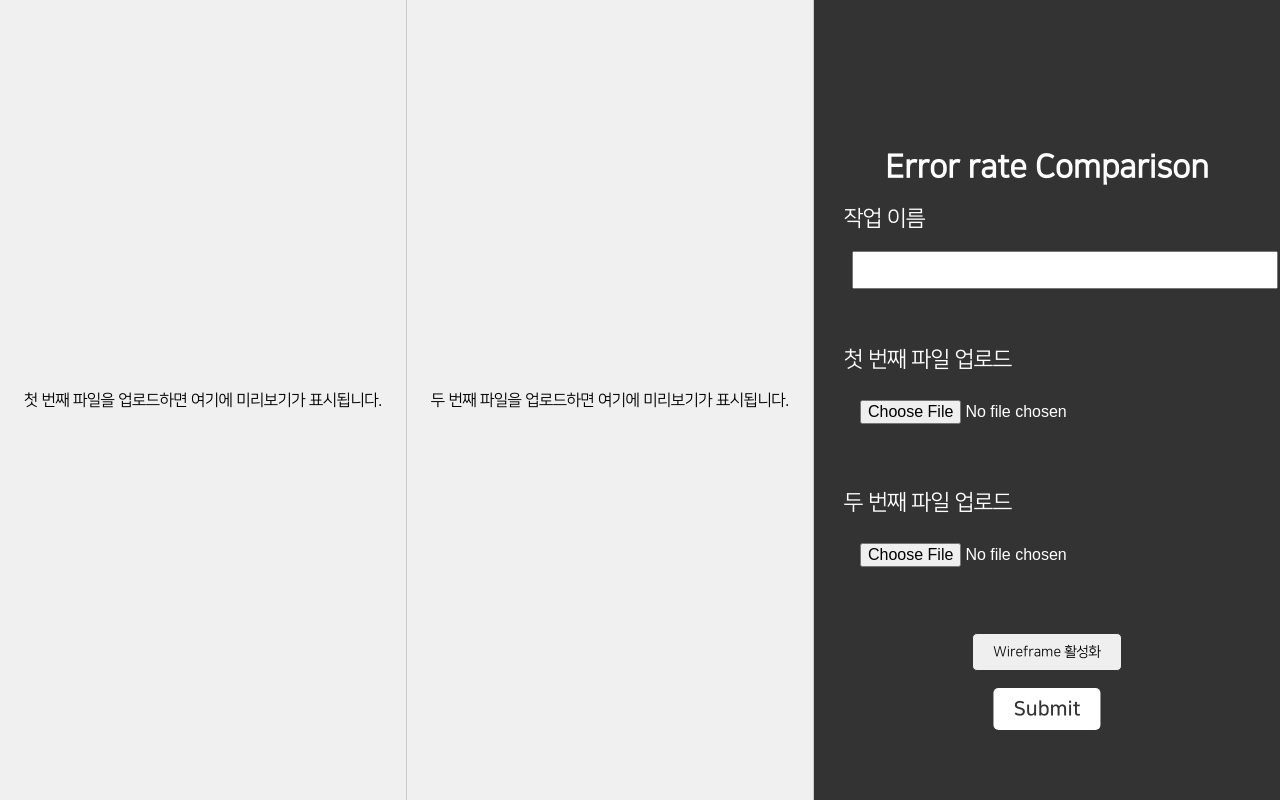
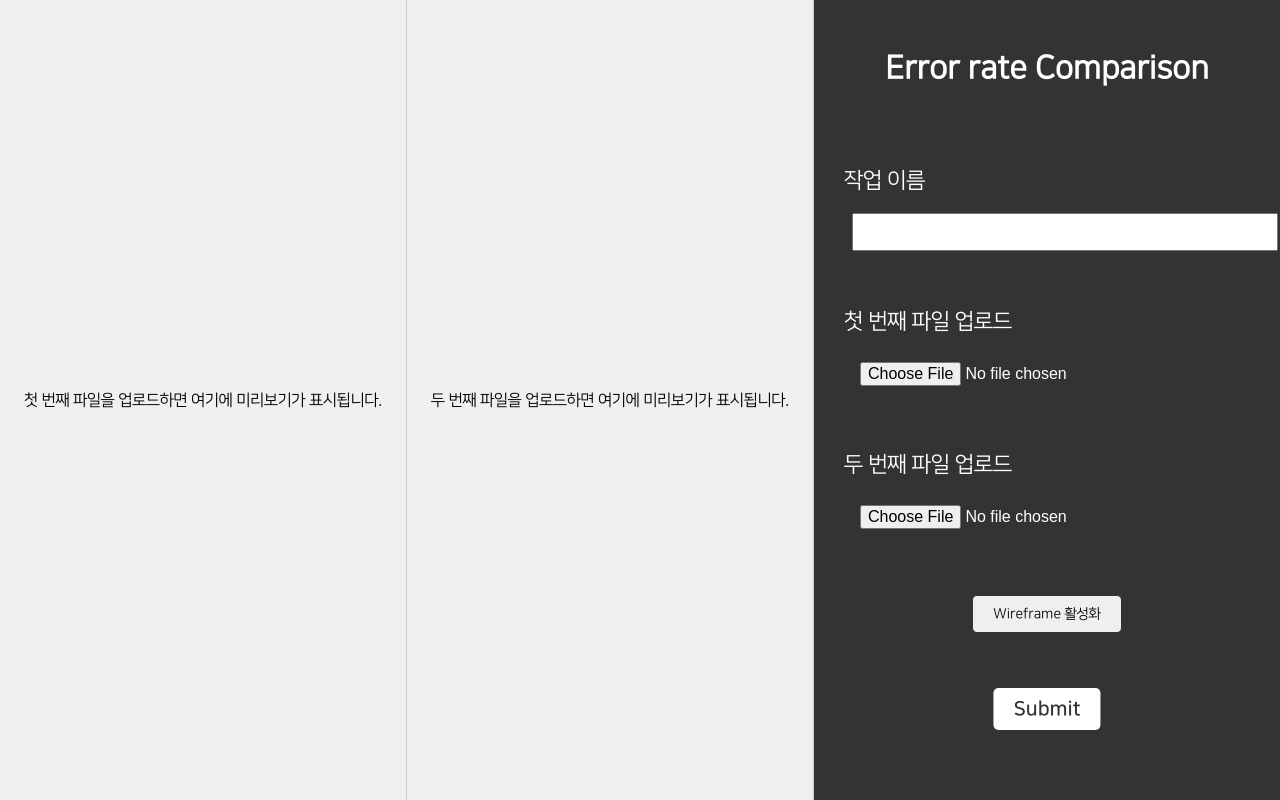
Before and after one commit to 3DNoiseMaster/3DNoiseMaster-FE, a React (Create React App) app: page /api/display/workspace/errorComp in a window 1280 px wide. Built offline with nearby package versions, Linux system fonts and the light colour scheme.

Commit message:
fix : file download

```diff
--- a/src/pages/ErrorCompPage.tsx
+++ b/src/pages/ErrorCompPage.tsx
@@ -185,7 +185,7 @@ const ErrorCompPage: React.FC = () => {
         )}
       </div>
       <div style={styles.rightPane}>
-        <h1>Error rate Comparison</h1>
+        <h1 style={styles.heading}>Error rate Comparison</h1>
         <form onSubmit={handleSubmit} style={styles.form}>
           <label style={styles.label}>
             작업 이름
@@ -250,6 +250,12 @@ const styles: { [key: string]: React.CSSProperties } = {
     alignItems: 'center',
     position: 'relative',
   },
+  heading: {
+    padding: '10px 20px',
+    position: 'absolute',
+    top: '20px',
+    textAlign: 'center',
+  },
   imagePreview: {
     maxWidth: '100%',
     maxHeight: '100%',
--- a/src/pages/NoiseRemPage.tsx
+++ b/src/pages/NoiseRemPage.tsx
@@ -131,7 +131,7 @@ const NoiseRemPage: React.FC = () => {
         )}
       </div>
       <div style={styles.rightPane}>
-        <h1>잡음 제거</h1>
+      <h1 style={styles.heading}>Noise Removal</h1>
         <form onSubmit={handleSubmit} style={styles.form}>
           <label style={styles.label}>
             작업 이름:
@@ -155,7 +155,7 @@ const NoiseRemPage: React.FC = () => {
           <button type="button" onClick={toggleWireframe} style={styles.wireframeButton}>
             {isWireframe ? 'Wireframe 비활성화' : 'Wireframe 활성화'}
           </button>
-          <button type="submit" style={styles.submitButton}>작업 생성</button>
+          <button type="submit" style={styles.submitButton}>Submit</button>
         </form>
       </div>
     </div>
@@ -194,6 +194,12 @@ const styles: { [key: string]: React.CSSProperties } = {
     justifyContent: 'center',
     alignItems: 'center',
     position: 'relative',
+  },
+  heading: {
+    padding: '10px 20px',
+    position: 'absolute',
+    top: '20px',
+    textAlign: 'center',
   },
   imagePreview: {
     maxWidth: '100%',
--- a/src/pages/WorkspacePage.tsx
+++ b/src/pages/WorkspacePage.tsx
@@ -141,23 +141,42 @@ const WorkspacePage: React.FC = () => {
     }
 };
 
-const handleDownloadTask = (taskId: string) => {
+const handleDownloadTask = (taskId: string, taskName: string) => {
   const token = localStorage.getItem('token');
   if (token) {
-      axios.get<DeleteTaskResponse>(`${process.env.REACT_APP_API_WORKSPACE_URL}/tasks/download`, {
+    axios.get(`${process.env.REACT_APP_API_WORKSPACE_URL}/tasks/download`, {
       headers: { 'Authorization': `Bearer ${token}` },
-        params: { task_id: taskId }
+      params: { task_id: taskId },
+      responseType: 'blob',
     })
     .then(response => {
-          if (response.data.success) {
-              setTasks(tasks.filter(task => task.task_id !== taskId));
-          } else {
-              console.error('Error downloading task: ', response.data);
+      // 파일 다운로드 처리
+      const blob = new Blob([response.data as BlobPart], { type: 'application/x-obj' });
+      const url = window.URL.createObjectURL(blob);
+      const link = document.createElement('a');
+
+      // 파일 이름 설정
+      const contentDisposition = response.headers['content-disposition'];
+      let fileName = `${taskName}_result.obj`;
+
+      if (contentDisposition) {
+        const fileNameMatch = contentDisposition.match(/filename="(.+)"/);
+        if (fileNameMatch && fileNameMatch.length === 2) {
+          fileName = fileNameMatch[1];
         }
+      }
+
+      link.href = url;
+      link.setAttribute('download', fileName); // 파일 이름 설정
+      document.body.appendChild(link);
+      link.click();
+      document.body.removeChild(link); // 링크를 다운로드 후 제거
     })
     .catch(error => {
       console.error('Error downloading task:', error);
     });
+  } else {
+    console.error('No token found in localStorage');
   }
 };
 
@@ -196,7 +215,7 @@ const handleDownloadTask = (taskId: string) => {
                   작업 이름 : {task.task_name} &nbsp;&nbsp;
                   <button onClick={() => handleDeleteTask(task.task_id)} style={styles.deleteButton}>삭제</button>
                   {task.status === 100 && (
-                    <button onClick={() => handleDownloadTask(task.task_id)} style={styles.downloadButton}>다운로드</button>
+                    <button onClick={() => handleDownloadTask(task.task_id, task.task_name)} style={styles.downloadButton}>다운로드</button>
                   )}
                 </p>
                 <p>상태 : {task.status}</p>
```
Lines whose indentation alone changed are shown as unchanged.
